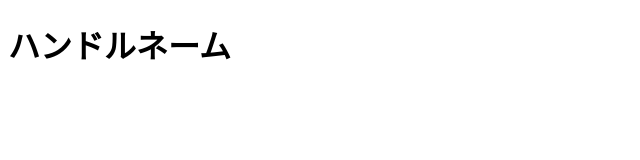
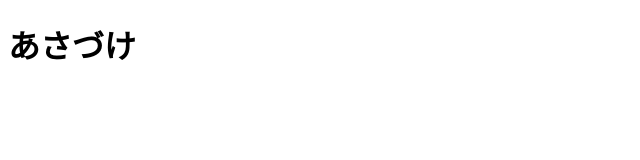
Before and after one commit to Asazuke11/https-asazuke.github.io, a plain HTML site: page index.html in a window 1280 px wide. Shown: the whole page, without its empty margins (0-640 px from the left). Drawn offline with Linux system fonts and the light colour scheme.

Commit message:
ハンドルネーム部分をあさづけに変更

```diff
--- a/index.html
+++ b/index.html
@@ -3,9 +3,9 @@
   <head>
     <meta charset="utf-8">
     <meta name="viewport" content="width=device-width, initial-scale=1">
-    <title>ハンドルネームのポートフォリオ</title>
+    <title>あさづけのポートフォリオ</title>
   </head>
   <body>
-    <h1>ハンドルネーム</h1>
+    <h1>あさづけ</h1>
   </body>
 </html>
```
